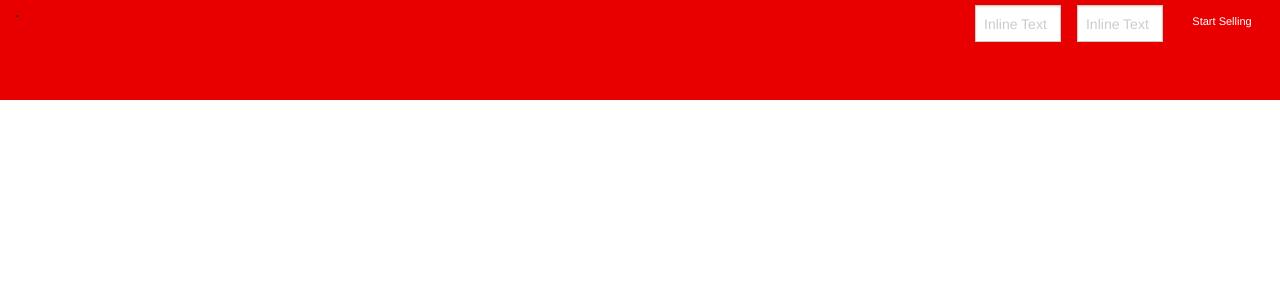
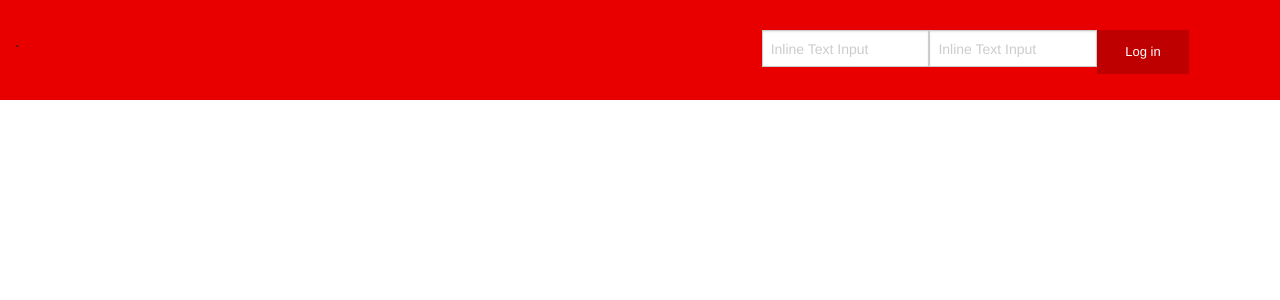
Before and after one commit to bunny92/vendor-registeration-bulkhouse, a CodeIgniter app: template application/views/template/header.php in a window 1280 px wide. Shown: the top 300 px of the page. Run offline with CodeIgniter, Linux system fonts and the light colour scheme; the template is opened without the code that fills it, so the values that code supplies are empty.

Commit message:
adjusted login on top bar

```diff
--- a/application/views/forms/login_form.php
+++ b/application/views/forms/login_form.php
@@ -1,24 +1,24 @@
 <form>
-    <div class="row" style="padding-top: 5px">
-        <div class="row">
-            <div class="small-4 columns">
+    <div class="row-fluid">
 
-                <input type="text" id="right-label" placeholder="Inline Text Input">
+        <div class="large-4 columns zeropadding">
 
-            </div>
+            <input type="text" placeholder="Inline Text Input" />
 
-            <div class="small-4 columns">
+        </div>
 
-                <input type="text" id="right-label" placeholder="Inline Text Input">
+        <div class="large-4 columns zeropadding">
 
-            </div>
+            <input type="text" placeholder="Inline Text Input" />
+
+        </div>
 
 
-            <div class="large-4 columns zeropadding">
+        <div class="large-4 columns zeropadding">
 
-                <input class="button expand tiny" type="button" value="Start Selling" style="margin: 0px"/>
+            <input class="button rounded small" type="button" value="Log in" />
 
-            </div>
+
         </div>
     </div>
 </form>
--- a/application/views/template/header.php
+++ b/application/views/template/header.php
@@ -12,8 +12,8 @@
 <div class="row-fluid">
     <div data-magellan-expedition="fixed" class="large-12 columns zeropadding">
 
-        <div class="large-9 medium-7 columns">.</div>
-        <div class="large-3 medium-5 columns">
+        <div class="large-7 medium-7 columns" style="margin-top: 30px">.</div>
+        <div class="large-5 medium-5 columns" style="margin-top: 30px">
             <?php $this->load->view('forms/login_form'); ?>
         </div>
 
--- a/css/mystyle.css
+++ b/css/mystyle.css
@@ -9,3 +9,4 @@
     background-color:#e80000;
     height: 100px
 }
+.button{background-color: #bf0000}
```
